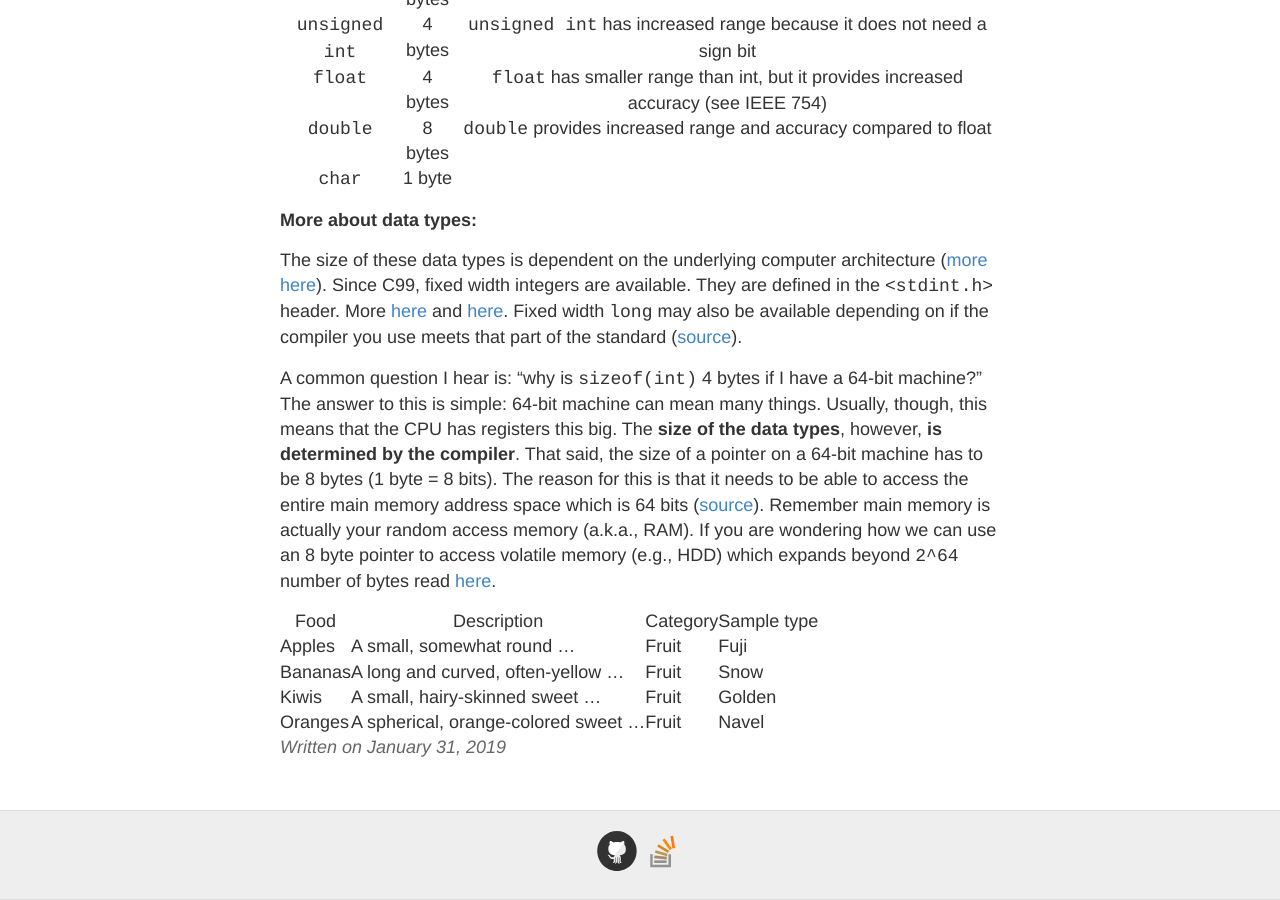
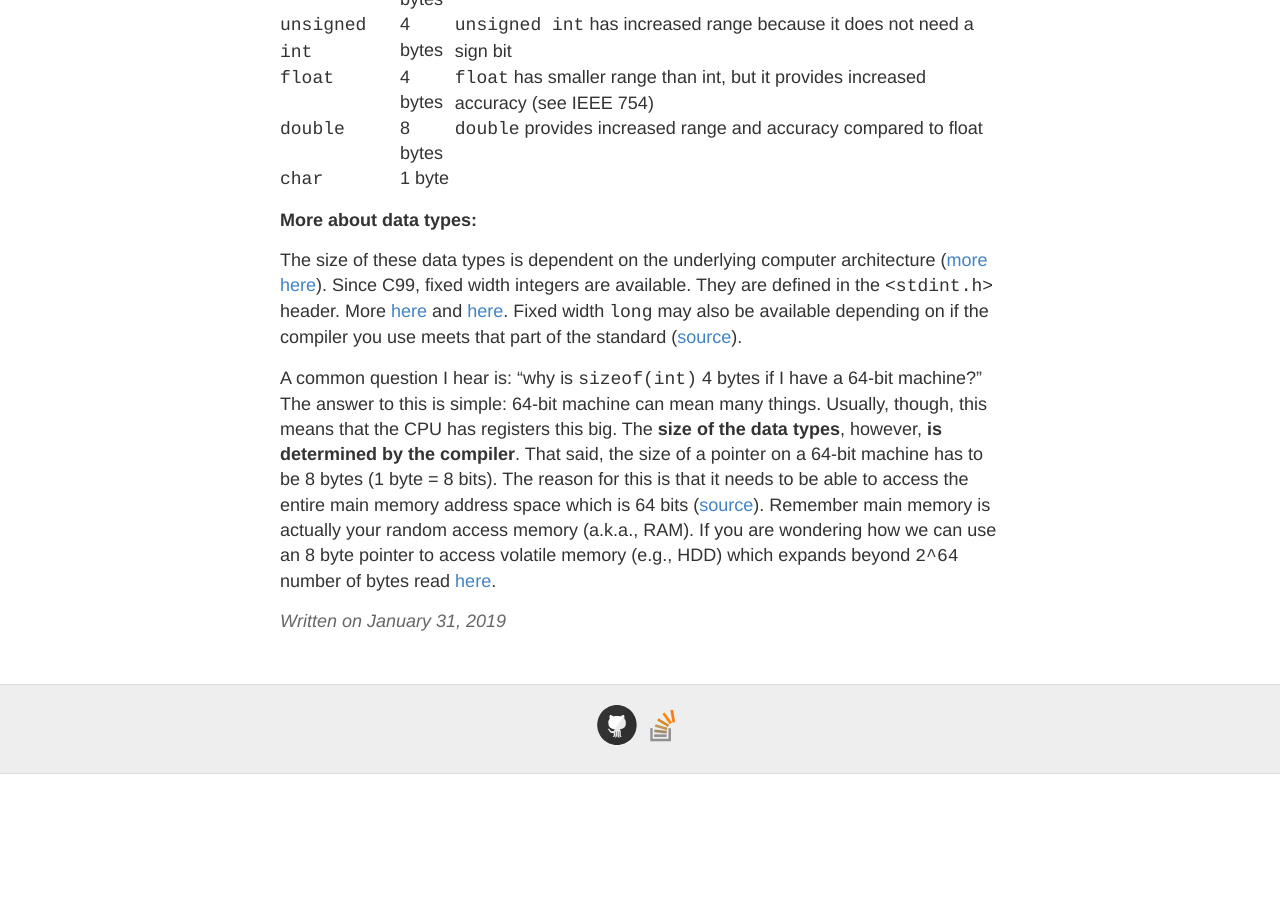
Before and after one commit to gutucristian/gutucristian.github.io, a Jekyll site: the page built from _posts/2019-1-31-C-Programming-Notes.md, in a window 1280 px wide and 900 px high, scrolled down 2214 px. Built offline with Jekyll 4.4.1, drawn with Linux system fonts in a browser that asks for light colours; our own code applies the rules of GitHub Pages for plain Markdown files; after the commit the page ends 2988 px from its top, so only the background shows below that.

Commit message:
Update 2019-1-31-C-Programming-Notes.md

```diff
--- a/_posts/2019-1-31-C-Programming-Notes.md
+++ b/_posts/2019-1-31-C-Programming-Notes.md
@@ -61,7 +61,7 @@ The maximum value of an unsigned integer is `2^n - 1` and not `2^n` because inte
 __Escape character:__ in computing an escape character is a character which invokes an alternate interpretation of subsequent character(s). For example the backslash ("\") is used as a marker to tell the compiler/interpreter that the following character has some special meaning. In C, "\n" means new line and "\t" means tab. The word "escape" refers to temporarily escaping out of parsing the text and into another mode where the subsequent character is treated differently.
 
 | Type | Size | Notes |
-| :---: | :---: | :---: |
+| :--- | :--- | :--- |
 | `int` | 4 bytes | `int` is signed by defaut, so its range is limited because of the sign bit |
 | `long` | 8 bytes |
 | `unsigned int` | 4 bytes | `unsigned int` has increased range because it does not need a sign bit |
@@ -74,14 +74,3 @@ __More about data types:__
 The size of these data types is dependent on the underlying computer architecture ([more here](https://stackoverflow.com/questions/35844586/can-i-assume-the-size-of-long-int-is-always-4-bytes)). Since C99, fixed width integers are available. They are defined in the `<stdint.h>` header. More [here](https://en.cppreference.com/w/c/types/integer) and [here](https://stackoverflow.com/questions/1331821/fixed-width-floating-point-numbers-in-c-c). Fixed width `long` may also be available depending on if the compiler you use meets that part of the standard ([source](https://stackoverflow.com/questions/1331821/fixed-width-floating-point-numbers-in-c-c)).
 
 A common question I hear is: "why is `sizeof(int)` 4 bytes if I have a 64-bit machine?" The answer to this is simple: 64-bit machine can mean many things. Usually, though, this means that the CPU has registers this big. The __size of the data types__, however, __is determined by the compiler__. That said, the size of a pointer on a 64-bit machine has to be 8 bytes (1 byte = 8 bits). The reason for this is that it needs to be able to access the entire main memory address space which is 64 bits ([source](https://stackoverflow.com/questions/10197242/what-should-be-the-sizeofint-on-a-64-bit-machine/10197311)). Remember main memory is actually your random access memory (a.k.a., RAM). If you are wondering how we can use an 8 byte pointer to access volatile memory (e.g., HDD) which expands beyond `2^64` number of bytes read [here](https://superuser.com/questions/487076/why-is-it-so-that-32-bit-is-limited-to-4-gb-ram-but-it-can-easily-support-1-tb-h/487079).
-
-<div class="datatable-begin"></div>
-
-Food    | Description                           | Category | Sample type
-------- | ------------------------------------- | -------- | -----------
-Apples  | A small, somewhat round ...           | Fruit    | Fuji
-Bananas | A long and curved, often-yellow ...   | Fruit    | Snow
-Kiwis   | A small, hairy-skinned sweet ...      | Fruit    | Golden
-Oranges | A spherical, orange-colored sweet ... | Fruit    | Navel
-
-<div class="datatable-end"></div>
```
